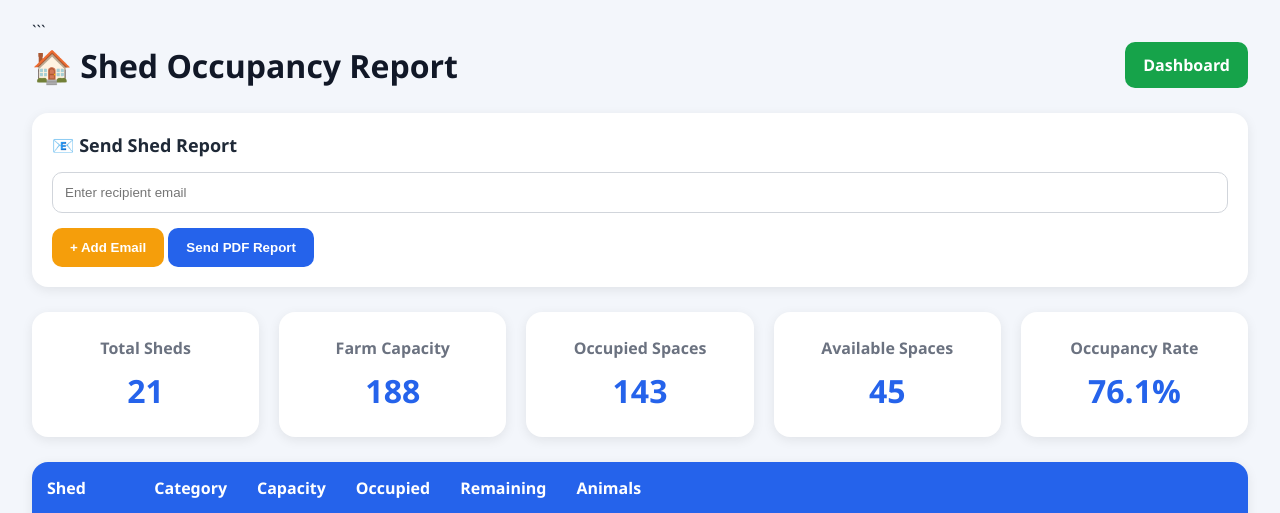
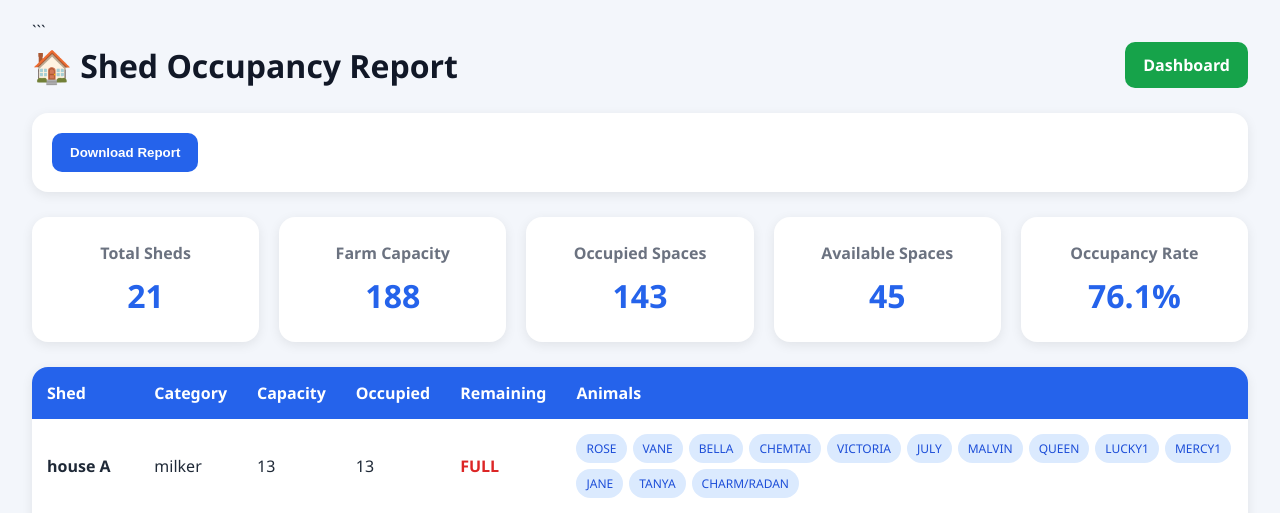
Before and after one commit to magician-lab/my_farm, a Flask app: page /shed_report in a window 1280 px wide. Shown: the top 513 px of the page. Run offline with Flask 3, Linux system fonts and the light colour scheme; a user stored in the database is signed in; data comes from the database, SQL or seed files in the repository.

Commit message:
shed pdf download fixed

```diff
--- a/templates/shed_report.html
+++ b/templates/shed_report.html
@@ -263,39 +263,16 @@ RESPONSIVE
 
 <div class="email-section">
 
-    <div class="email-title">
-        📧 Send Shed Report
-    </div>
 
     <form
     action="{{ url_for('send_report', report_type='shed_report') }}"
     method="GET">
 
-        <div id="email-container">
-
-            <input
-            type="email"
-            name="emails"
-            class="email-input"
-            placeholder="Enter recipient email"
-            required>
-
-        </div>
-
-        <button
-        type="button"
-        onclick="addEmail()"
-        class="btn btn-add">
-
-            + Add Email
-
-        </button>
-
         <button
         type="submit"
         class="btn btn-send">
 
-            Send PDF Report
+            Download Report
 
         </button>
 
@@ -434,29 +411,6 @@ RESPONSIVE
 
 </div>
 
-<script>
-
-function addEmail(){
-
-    let container =
-    document.getElementById(
-        "email-container"
-    );
-
-    let input =
-    document.createElement(
-        "input"
-    );
-
-    input.type = "email";
-    input.name = "emails";
-    input.placeholder = "Enter another email";
-    input.className = "email-input";
-
-    container.appendChild(input);
-}
-
-</script>
 
 </body>
 </html>
```
